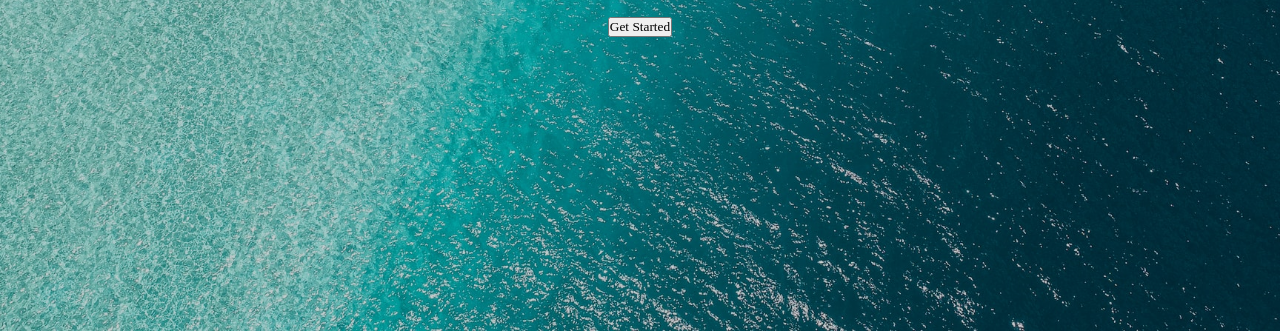
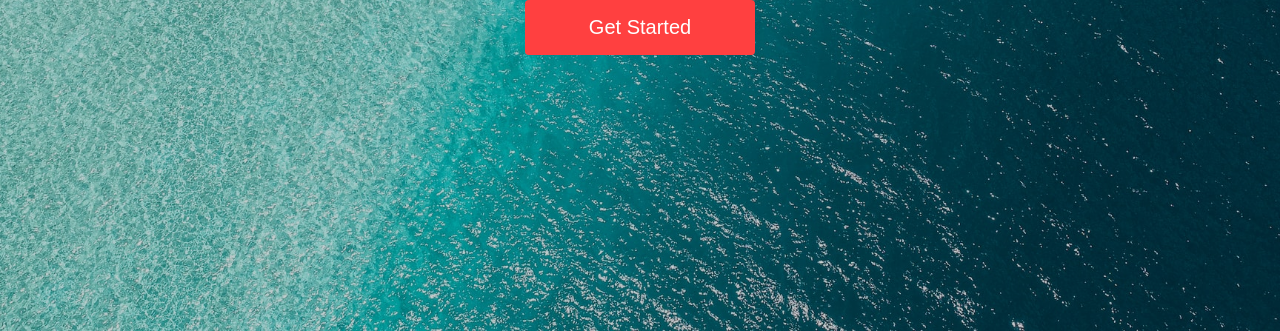
Before and after one commit to Koras02/React-website-protfolio-2-Gatsby, a Gatsby site: page / in a window 1280 px wide. Shown: the part 469-800 px from the top of the page. Built offline with nearby package versions, Linux system fonts and the light colour scheme; Gatsby itself is replaced by a stand-in of ours; a web font is replaced by a local one.

Commit message:
Button 생성

```diff
--- /dev/null
+++ b/src/components/ButtomElement.js
@@ -0,0 +1,24 @@
+import styled from 'styled-components';
+
+export const Button = styled.button`
+   border-radius: 4px;
+   background: ${({ primary }) => (primary ? "#FF4040" : "#0467FB")};
+   white-space: nowrap;
+   padding: ${({ big }) => (big ? "16px 64px" : "10px 20px")};
+   color: #fff;
+   font-size: ${({ fontBig }) => (fontBig ? '20px' : '16px')};
+   outline: none;
+   border: none;
+   cursor: pointer;
+   font-family: "Ubuntu", sans-serif;
+
+   &:hover {
+       transition: all 0.3s ease-out;
+       background: ${({ primary }) => (primary ? "#0467FB" : "#FF4040")};
+   }
+
+   @media screen and (max-width: 960px) {
+       width: 100%;
+
+   }
+`
--- a/src/components/HeroSection/index.js
+++ b/src/components/HeroSection/index.js
@@ -1,5 +1,6 @@
 import React from 'react';
 import "./HeroSection.css";
+import { Button } from '../ButtomElement';
 
 function HeroSection() {
     return (
@@ -7,7 +8,9 @@ function HeroSection() {
             <h1>Travel More</h1>
             <p>Play your next trip today</p>
             <div className="hero-btns">
-                <button>Get Started</button>
+                <Button fontBig big primary>
+                    Get Started
+                </Button>
             </div>
         </div>
     )
```
